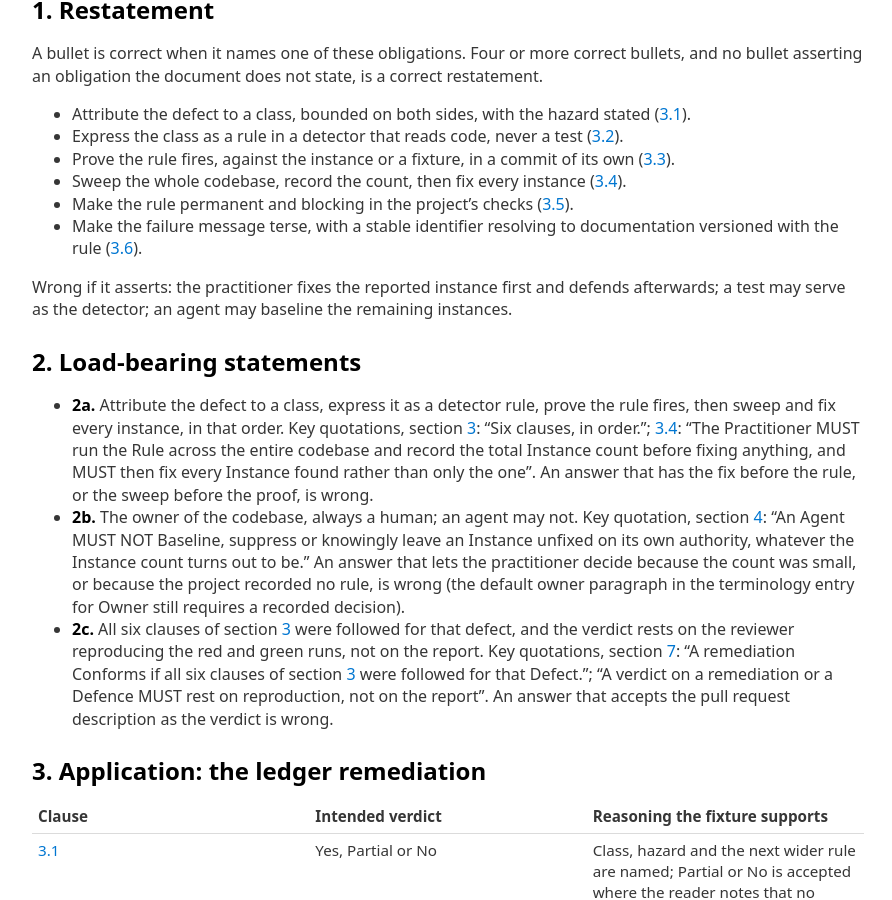
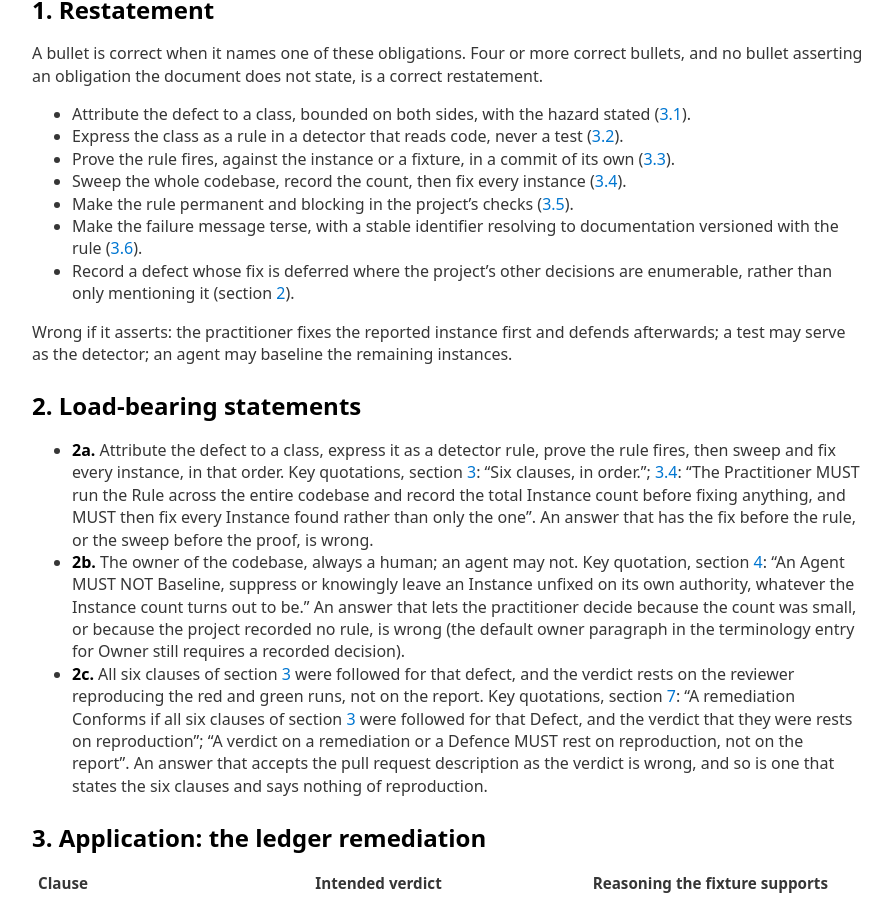
Before and after one commit to Defence-Before-Fix/defence-before-fix.github.io, a Jekyll site: the page built from acceptance/method/KEY.md, in a window 1280 px wide and 900 px high, scrolled down 343 px. Shown: the whole window, without its empty margins (192-1084 px from the left). Built offline with Jekyll 4.4.1, drawn with Linux system fonts in a browser that asks for light colours; our own code applies the rules of GitHub Pages for plain Markdown files.

Commit message:
Section 7 binds the conformance definition to reproduction; key updated
Cohort run 16 had two of five readers state the six-clause condition and
omit that the verdict rests on reproduction, which sits nine paragraphs
lower. The definition now says so in the same sentence. The key quotes the
new sentence and marks an answer without reproduction as wrong.

Co-Authored-By: Claude Fable 5.1 <noreply@anthropic.com>

```diff
--- a/acceptance/method/KEY.md
+++ b/acceptance/method/KEY.md
@@ -16,6 +16,8 @@ bullet asserting an obligation the document does not state, is a correct restate
 - Make the rule permanent and blocking in the project's checks ([3.5](../../SPEC.md#35-enforce-permanently-and-block)).
 - Make the failure message terse, with a stable identifier resolving to documentation versioned
   with the rule ([3.6](../../SPEC.md#36-make-the-failure-message-terse-and-point-it-at-real-documentation)).
+- Record a defect whose fix is deferred where the project's other decisions are enumerable, rather
+  than only mentioning it (section [2](../../SPEC.md#2-when-the-method-applies)).
 
 Wrong if it asserts: the practitioner fixes the reported instance first and defends afterwards;
 a test may serve as the detector; an agent may baseline the remaining instances.
@@ -35,20 +37,22 @@ a test may serve as the detector; an agent may baseline the remaining instances.
   default owner paragraph in the terminology entry for Owner still requires a recorded decision).
 - **2c.** All six clauses of section [3](../../SPEC.md#3-the-method) were followed for that defect, and the verdict rests on the
   reviewer reproducing the red and green runs, not on the report. Key quotations, section [7](../../SPEC.md#7-conformance): "A
-  remediation Conforms if all six clauses of section [3](../../SPEC.md#3-the-method) were followed for that Defect."; "A
-  verdict on a remediation or a Defence MUST rest on reproduction, not on the report". An answer
-  that accepts the pull request description as the verdict is wrong.
+  remediation Conforms if all six clauses of section [3](../../SPEC.md#3-the-method) were followed for that Defect, and the
+  verdict that they were rests on reproduction"; "A verdict on a remediation or a Defence MUST
+  rest on reproduction, not on the report". An answer that accepts the pull request description
+  as the verdict is wrong, and so is one that states the six clauses and says nothing of
+  reproduction.
 
 ## 3. Application: the ledger remediation
 
-| Clause | Intended verdict   | Reasoning the fixture supports                                                                                                                                                                             |
-| ------ | ------------------ | ---------------------------------------------------------------------------------------------------------------------------------------------------------------------------------------------------------- |
-| [3.1](../../SPEC.md#31-attribute-the-defect-to-a-class)    | Yes, Partial or No | Class, hazard and the next wider rule are named; Partial or No is accepted where the reader notes that no independent search technique is recorded, which step 2 and the record [3.1](../../SPEC.md#31-attribute-the-defect-to-a-class) requires both call for |
-| [3.2](../../SPEC.md#32-build-the-net)    | Yes                | A rule in the project's static analyser, reading code, not a test                                                                                                                                          |
-| [3.3](../../SPEC.md#33-prove-the-net-by-making-the-rule-fire)    | Yes                | Commit B is red on the fixture and the originating instance and survives as its own commit                                                                                                                 |
-| [3.4](../../SPEC.md#34-sweep-the-codebase-then-fix-every-instance)    | No or Partial      | Five findings recorded, but one instance was left unfixed behind an inline ignore on the agent's own authority; Partial accepted where the reasoning names that suppression                                |
-| [3.5](../../SPEC.md#35-enforce-permanently-and-block)    | Partial or No      | The rule is permanent and blocking, but the suppression was not a recorded decision; [3.5](../../SPEC.md#35-enforce-permanently-and-block): "neither does a Rule whose green run depends on a Suppression that no recorded decision covers"                  |
-| [3.6](../../SPEC.md#36-make-the-failure-message-terse-and-point-it-at-real-documentation)    | No or Partial      | The message is terse and carries an identifier, but the documentation lives on a wiki, not versioned with the rule; Partial accepted where the reasoning quotes the versioning sentence                    |
+| Clause                                                                                    | Intended verdict   | Reasoning the fixture supports                                                                                                                                                                                                                                 |
+| ----------------------------------------------------------------------------------------- | ------------------ | -------------------------------------------------------------------------------------------------------------------------------------------------------------------------------------------------------------------------------------------------------------- |
+| [3.1](../../SPEC.md#31-attribute-the-defect-to-a-class)                                   | Yes, Partial or No | Class, hazard and the next wider rule are named; Partial or No is accepted where the reader notes that no independent search technique is recorded, which step 2 and the record [3.1](../../SPEC.md#31-attribute-the-defect-to-a-class) requires both call for |
+| [3.2](../../SPEC.md#32-build-the-net)                                                     | Yes                | A rule in the project's static analyser, reading code, not a test                                                                                                                                                                                              |
+| [3.3](../../SPEC.md#33-prove-the-net-by-making-the-rule-fire)                             | Yes                | Commit B is red on the fixture and the originating instance and survives as its own commit                                                                                                                                                                     |
+| [3.4](../../SPEC.md#34-sweep-the-codebase-then-fix-every-instance)                        | No or Partial      | Five findings recorded, but one instance was left unfixed behind an inline ignore on the agent's own authority; Partial accepted where the reasoning names that suppression                                                                                    |
+| [3.5](../../SPEC.md#35-enforce-permanently-and-block)                                     | Partial or No      | The rule is permanent and blocking, but the suppression was not a recorded decision; [3.5](../../SPEC.md#35-enforce-permanently-and-block): "neither does a Rule whose green run depends on a Suppression that no recorded decision covers"                    |
+| [3.6](../../SPEC.md#36-make-the-failure-message-terse-and-point-it-at-real-documentation) | No or Partial      | The message is terse and carries an identifier, but the documentation lives on a wiki, not versioned with the rule; Partial accepted where the reasoning quotes the versioning sentence                                                                        |
 
 Section [7](../../SPEC.md#7-conformance): the **remediation does not conform**, because [3.4](../../SPEC.md#34-sweep-the-codebase-then-fix-every-instance) and [3.6](../../SPEC.md#36-make-the-failure-message-terse-and-point-it-at-real-documentation) were not followed. The
 **defence does not conform** either, because [3.6](../../SPEC.md#36-make-the-failure-message-terse-and-point-it-at-real-documentation) fails; a reader who says the defence conforms
```
Also changed, not shown: CONTRIBUTING.md (+4 -2 lines), SPEC.md (+3 -1 lines).
